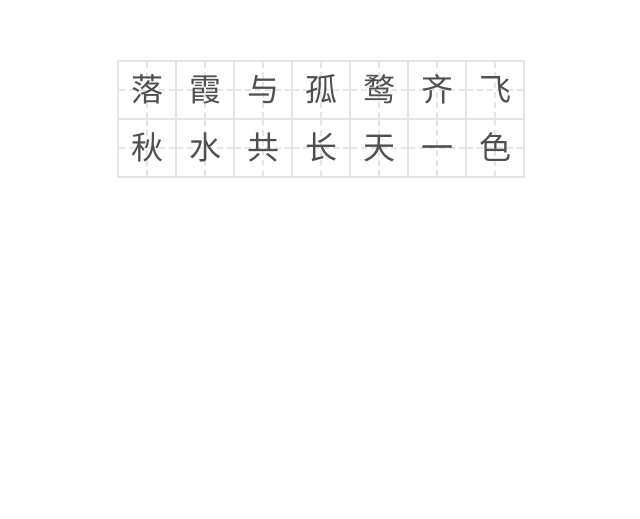
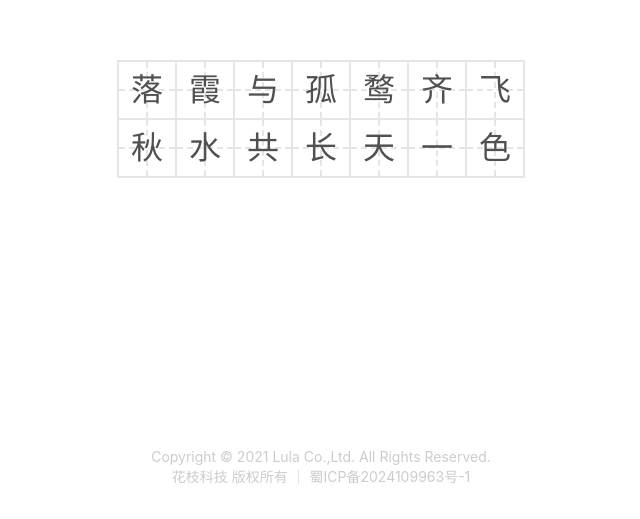
Before and after one commit to reggie-lula/lula-ltd, a plain HTML site: page index.html in a window 1280 px wide. Shown: the part 281-800 px from the top of the page, without its empty margins (319-959 px from the left). Drawn offline with Linux system fonts and the light colour scheme; a web font is replaced by a local one.

Commit message:
Update index.html
怎加备案号

```diff
--- a/index.html
+++ b/index.html
@@ -80,12 +80,13 @@
         text:last-child {
             border-right-width: var(--border-width);
         }
-        div:first-of-type text {
+        div.text:first-of-type text {
             border-top-width: var(--border-width);
         }
     </style>
 </head>
 <body>
+    <p class="copyright"><a>Copyright © 2021 Lula Co.,Ltd. All Rights Reserved.</a><a href="https://beian.miit.gov.cn">花枝科技 版权所有 ｜ 蜀ICP备2024109963号-1</a></p>
 </body>
 <script>
     const textArr = ['落霞与孤鹜齐飞','秋水共长天一色']
@@ -94,6 +95,7 @@
         // 创建 div
         const texts = item.split('')
         const div = document.createElement('div')
+        div.setAttribute("class", "text")
 
         texts.forEach(t=>{
             //创建 text
@@ -104,4 +106,21 @@
         document.getElementsByTagName('body')[0].appendChild(div)
     })
 </script>
+<style>
+    .copyright{
+        position: fixed;
+        bottom: 32px;
+        display: flex;
+        flex-direction: column;
+        margin: 0;
+        text-align: center;
+    }
+    .copyright a {
+        color: #CCCCCC;
+        font-family: -apple-system,BlinkMacSystemFont,"Segoe UI","Noto Sans",Helvetica,Arial,sans-serif,"Apple Color Emoji","Segoe UI Emoji";
+        font-size: 14px;
+        line-height: 20px;
+        text-decoration: none;
+    }
+</style>
 </html>
```
